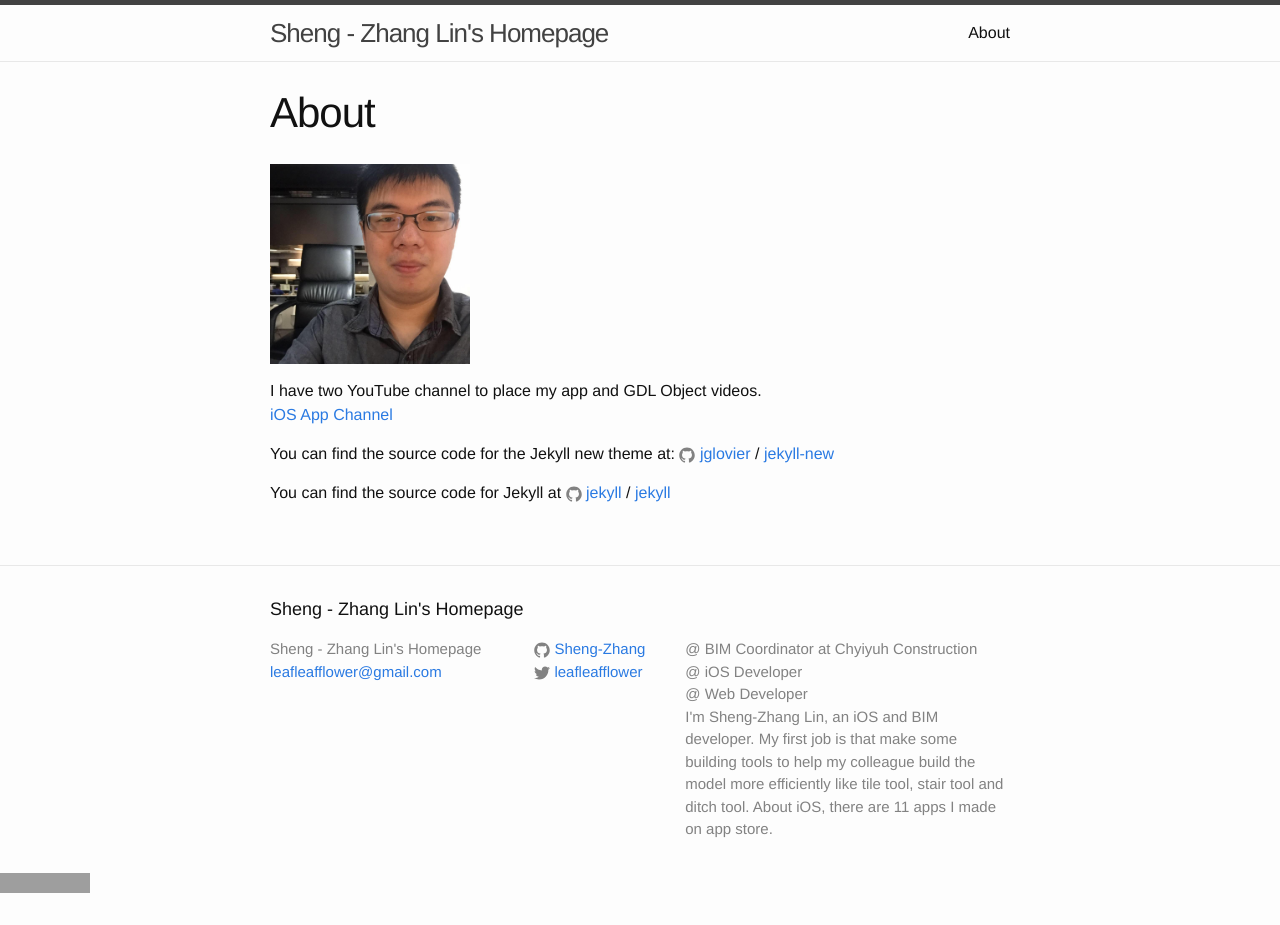
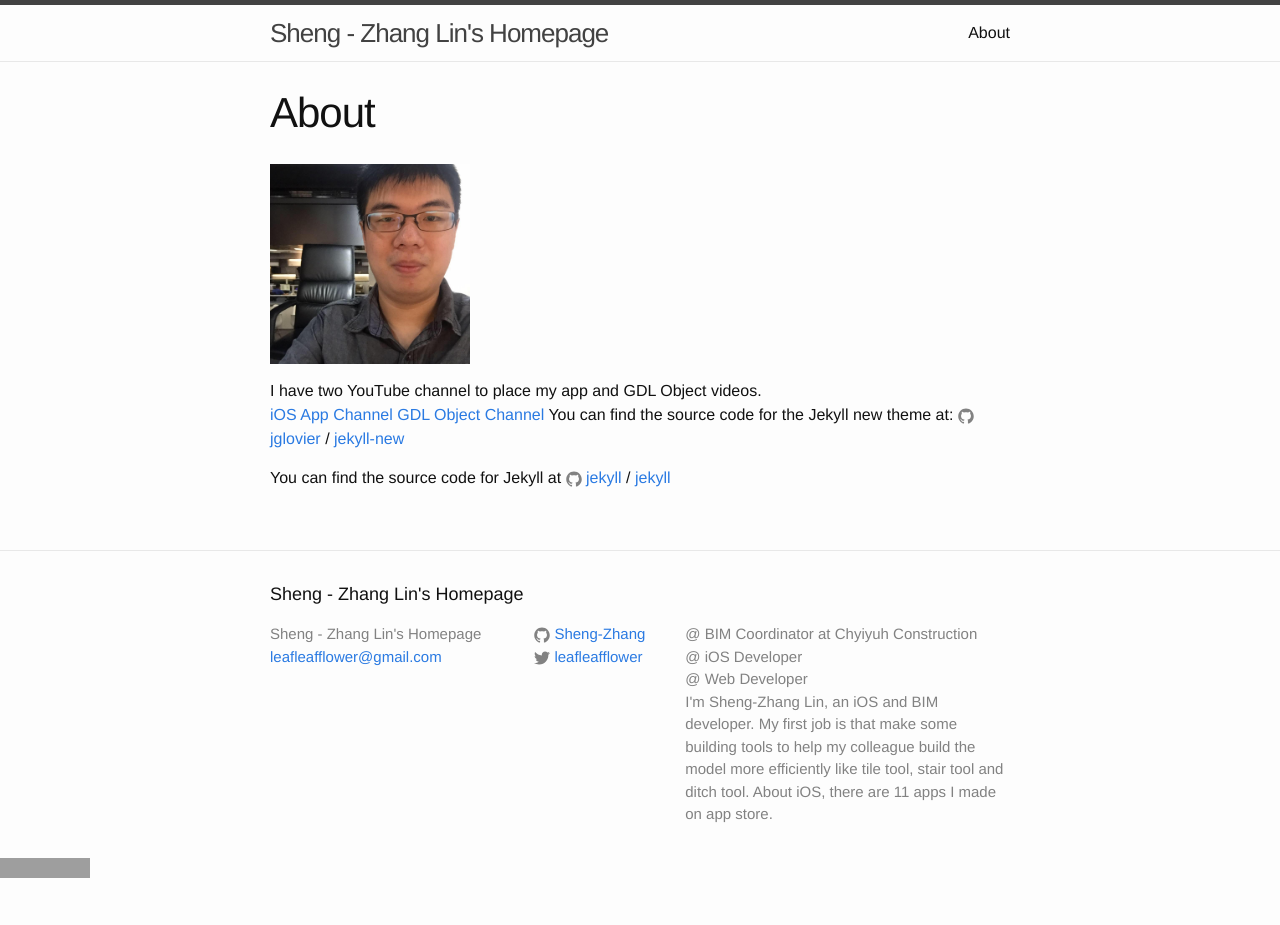
Before and after one commit to Sheng-Zhang/Sheng-Zhang.github.io, a Jekyll site: the page built from about.md, in a window 1280 px wide. Built offline with Jekyll 4.4.1, drawn with Linux system fonts in a browser that asks for light colours; grey boxes are pictures that could not be loaded.

Commit message:
GDL youtube channel url

```diff
--- a/about.md
+++ b/about.md
@@ -7,7 +7,7 @@ permalink: /about/
 
 I have two YouTube channel to place my app and GDL Object videos.
 [iOS App Channel](https://www.youtube.com/channel/UCo8c0A2cIGrkhNa1sghe9Xw)
-
+[GDL Object Channel](https://www.youtube.com/channel/UCkqz4PdeC-6fFErm24P3zyw)
 You can find the source code for the Jekyll new theme at:
 {% include icon-github.html username="jglovier" %} /
 [jekyll-new](https://github.com/jglovier/jekyll-new)
```
